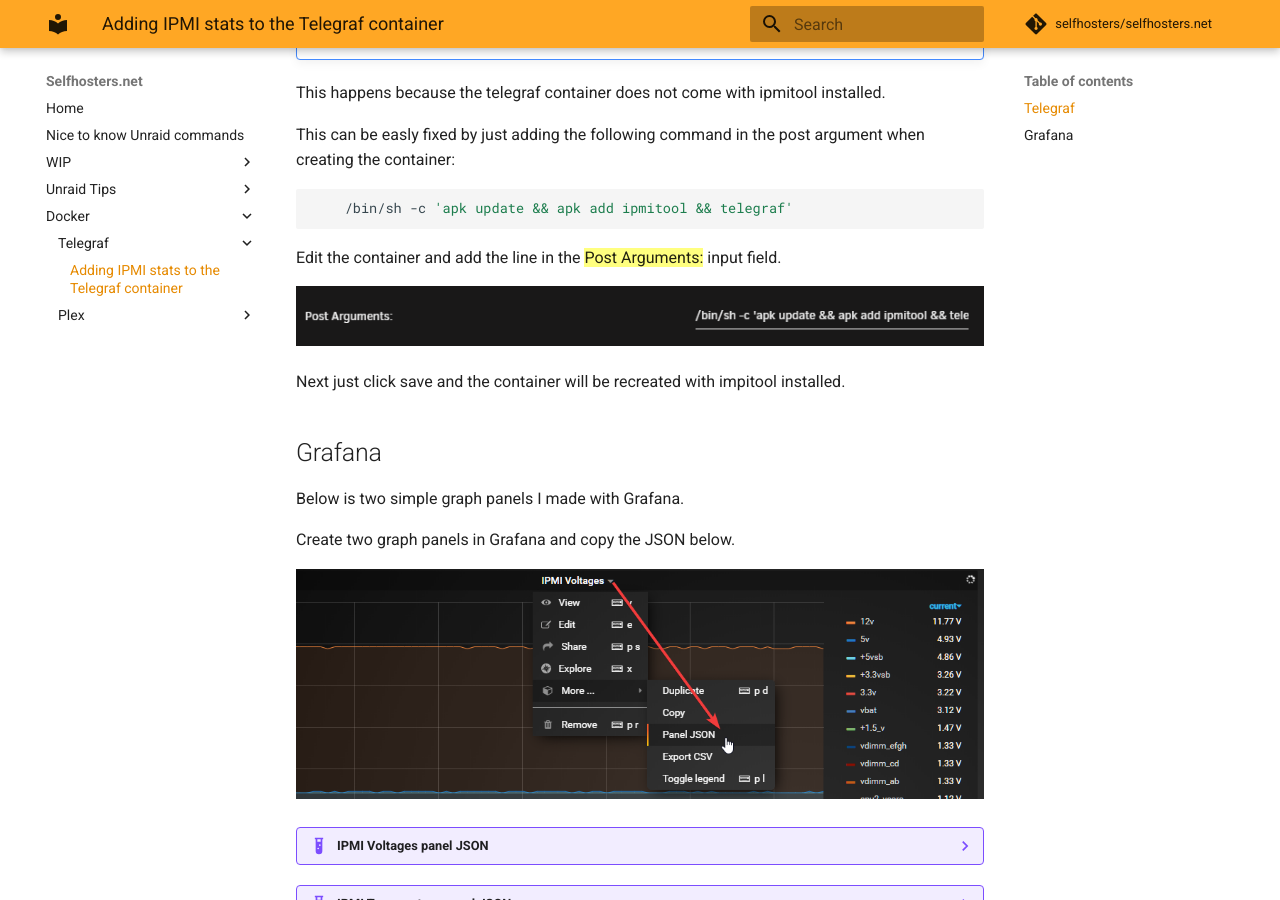
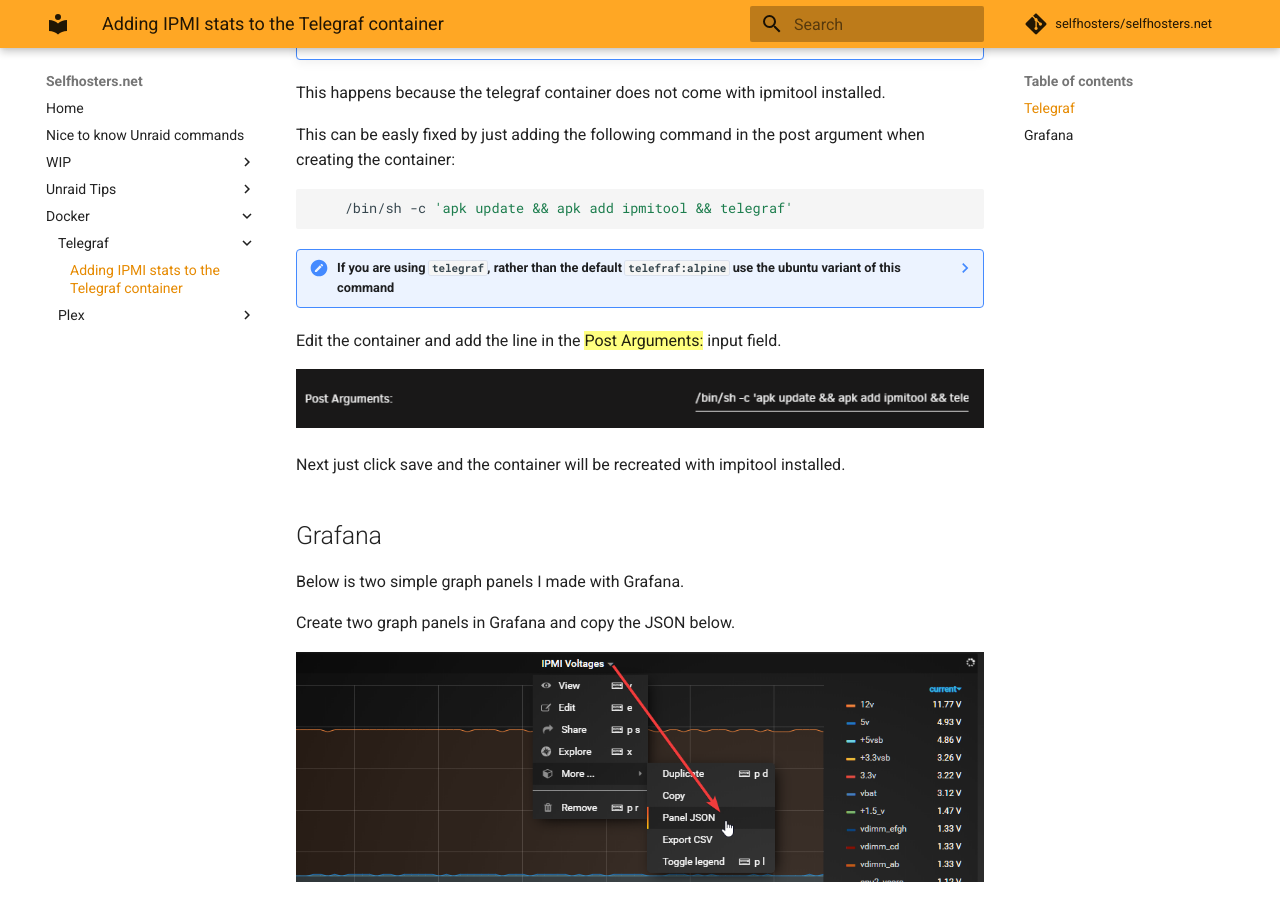
Before and after one commit to selfhosters/selfhosters.net, an MkDocs documentation site: the page built from docs/docker/telegraf/ipmi.md, in a window 1280 px wide and 900 px high, scrolled down 346 px. Built offline with MkDocs 1.6.1 and Material for MkDocs 9.7.7, drawn with Linux system fonts in a browser that asks for light colours; comment, search, counter and statistics services are not loaded.

Commit message:
Add note and command for ubuntu variants

````diff
--- a/docs/docker/telegraf/ipmi.md
+++ b/docs/docker/telegraf/ipmi.md
@@ -15,6 +15,12 @@
 ```bash
     /bin/sh -c 'apk update && apk add ipmitool && telegraf'
 ```
+
+??? note "If you are using `telegraf`, rather than the default `telefraf:alpine` use the ubuntu variant of this command"
+
+    ```bash
+        /bin/sh -c 'apt update && apt install -y ipmitool && telegraf'
+    ```
 
 Edit the container and add the line in the ==Post Arguments:== input field.
 
````
